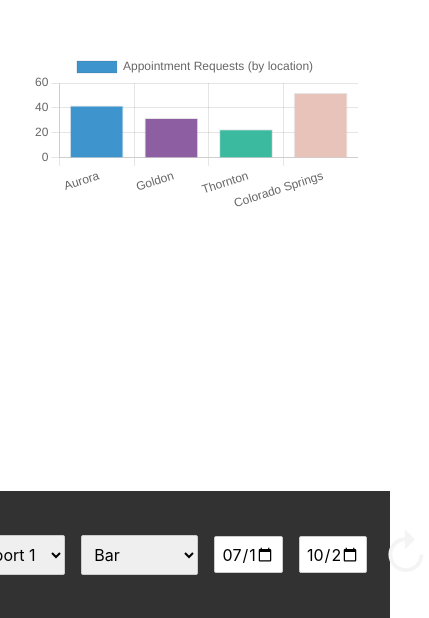
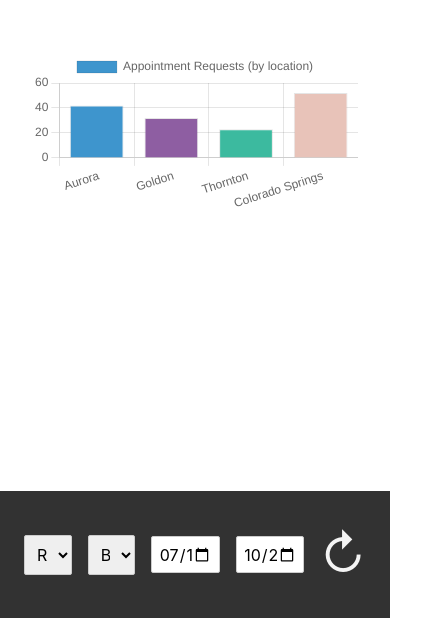
Before and after one commit to bmehder/svelte-chartjs, a Svelte app: page / in a window 390 px wide. Shown: the part 226-844 px from the top of the page, 429 px wide, since content can reach past the window. Built offline with nearby package versions, Linux system fonts and the light colour scheme.

Commit message:
fixed mobile styling with new select box

```diff
--- a/src/App.svelte
+++ b/src/App.svelte
@@ -121,6 +121,7 @@
     display: flex;
     justify-content: center;
     align-items: center;
+    /* flex-wrap: wrap; */
     gap: 1rem;
     padding: 1.5rem;
     background-color: #323232;
--- a/src/DatePicker.svelte
+++ b/src/DatePicker.svelte
@@ -7,6 +7,7 @@
 <style>
   input {
     -webkit-padding: 0.4em 0;
+    /* margin-top: 1rem; */
     padding: 0.4em;
     font-family: inherit;
     font-size: inherit;
@@ -15,7 +16,7 @@
   }
   @media screen and (max-width: 600px) {
     input {
-      min-width: 20%;
+      width: 20%;
     }
   }
 </style>
--- a/src/Refresher.svelte
+++ b/src/Refresher.svelte
@@ -10,6 +10,7 @@
     color: #f4f4f4;
     cursor: pointer;
     user-select: none;
+    max-width: 20%;
   }
   .isLoading {
     transform-origin: center;
--- a/src/Select.svelte
+++ b/src/Select.svelte
@@ -21,4 +21,9 @@
     cursor: pointer;
     user-select: none;
   }
+  @media screen and (max-width: 600px) {
+    select {
+      width: 20%;
+    }
+  }
 </style>
```
